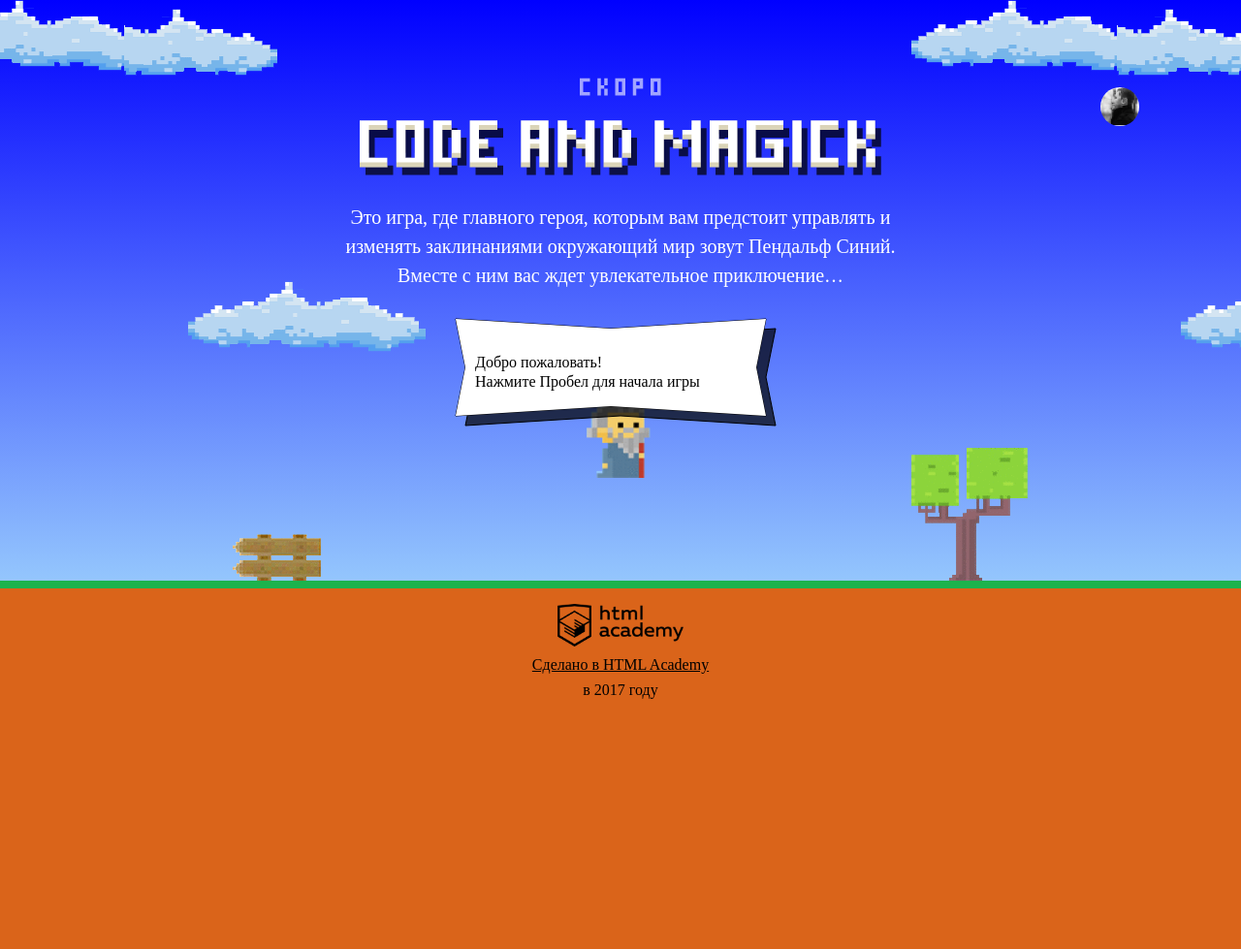
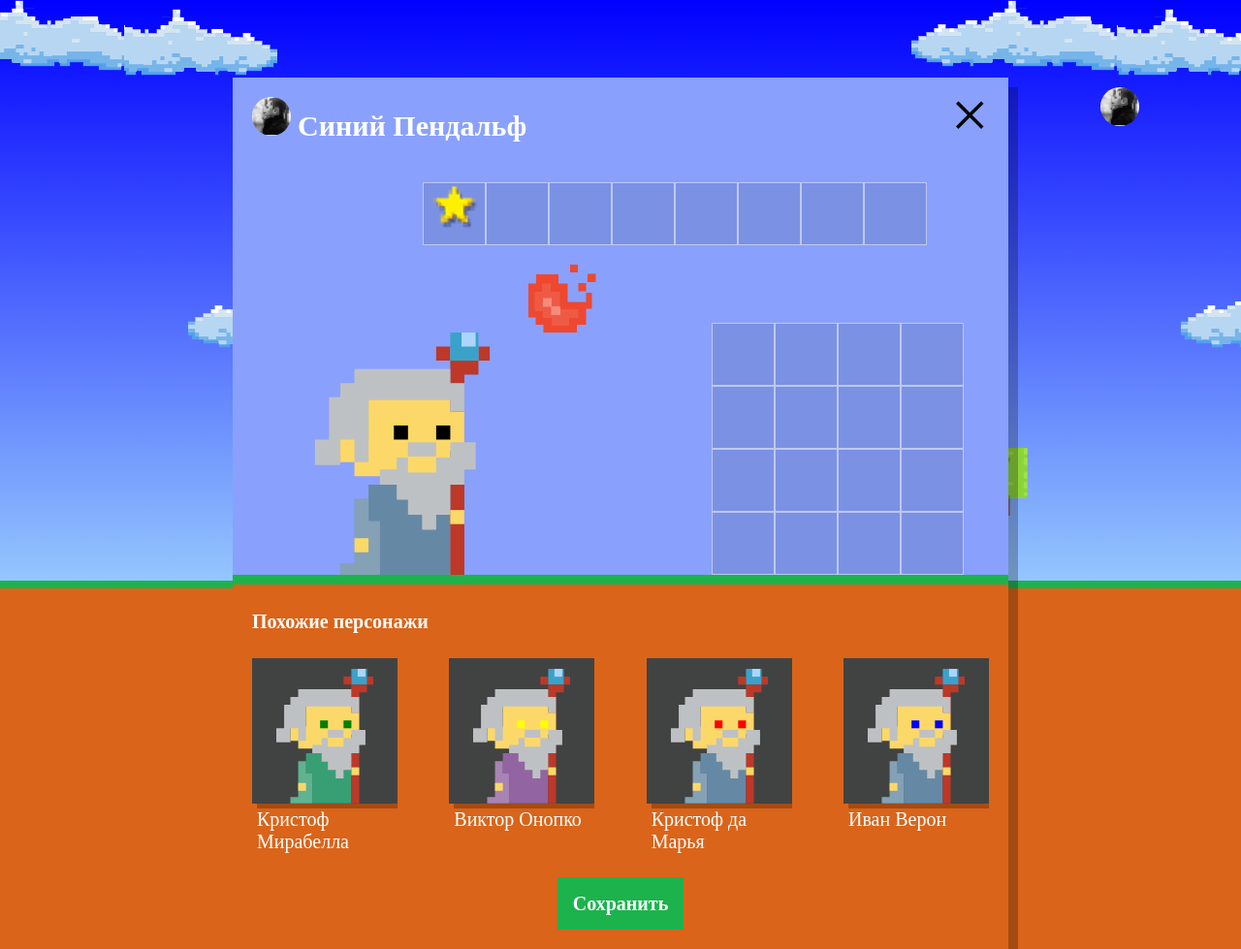
Before and after one commit to ivmo/130134-code-and-magick, a website: page index.html in a window 1280 px wide. Shown: the whole page at 97% size. Before the commit the page ends 800 px from the top, so only its background shows below. Drawn offline with Linux system fonts and the light colour scheme; a web font is replaced by a local one.

Commit message:
клонирование и отрисовка

```diff
--- a/index.html
+++ b/index.html
@@ -202,6 +202,8 @@
     return height / 3;
   };
 </script>
+
+<script src="js/setup.js"></script>
 <script src="js/stat.js"></script>
 <script src="js/game.js"></script>
 
--- /dev/null
+++ b/js/setup.js
@@ -0,0 +1,87 @@
+'use strict';
+
+var userDialog = document.querySelector('.setup');
+userDialog.classList.remove('hidden');
+
+var NAMES = [
+  'Иван',
+  'Хуан Себастьян',
+  'Мария',
+  'Кристоф',
+  'Виктор',
+  'Юлия',
+  'Люпита',
+  'Вашингтон'
+];
+
+var SURNAMES = [
+  'да Марья',
+  'Верон',
+  'Мирабелла',
+  'Вальц',
+  'Онопко',
+  'Топольницкая',
+  'Нионго',
+  'Ирвинг'
+];
+
+var coatColor = [
+  'rgb(101, 137, 164)',
+  'rgb(241, 43, 107)',
+  'rgb(146, 100, 161)',
+  'rgb(56, 159, 117)',
+  'rgb(215, 210, 55)',
+  'rgb(0, 0, 0)'
+];
+
+var eyesColor = [
+  'black',
+  'red',
+  'blue',
+  'yellow',
+  'green'
+];
+
+var getFeatureValue = function (featuresArr) {
+  var randomValue = Math.floor(Math.random() * featuresArr.length);
+  return featuresArr[randomValue];
+};
+
+var createData = function (name, surname, warlockCoatColor, warlockEyesColor) {
+  var warlocks = [];
+  for (var i = 0; i < 4; i++) {
+    var warlock = {
+      name: getFeatureValue(name) + ' ' + getFeatureValue(surname),
+      coatColor: getFeatureValue(warlockCoatColor),
+      eyesColor: getFeatureValue(warlockEyesColor)
+    };
+    warlocks.push(warlock);
+  }
+  return warlocks;
+};
+
+var warloksList = createData(NAMES, SURNAMES, coatColor, eyesColor);
+
+var similarListElement = userDialog.querySelector('.setup-similar-list');
+
+
+var warlockTemplate = document.querySelector('#similar-wizard-template').content.querySelector('.setup-similar-item');
+
+var renderWarlock = function (warlock) {
+  var warlockElement = warlockTemplate.cloneNode(true);
+
+  warlockElement.querySelector('.wizard-eyes').style.fill = warlock.eyesColor;
+  warlockElement.querySelector('.wizard-coat').style.fill = warlock.coatColor;
+  warlockElement.querySelector('.setup-similar-label').textContent = warlock.name;
+
+  return warlockElement;
+};
+
+var fragment = document.createDocumentFragment();
+for (var i = 0; i < warloksList.length; i++) {
+  fragment.appendChild(renderWarlock(warloksList[i]));
+}
+
+similarListElement.appendChild(fragment);
+
+userDialog.querySelector('.setup-similar').classList.remove('hidden');
```
